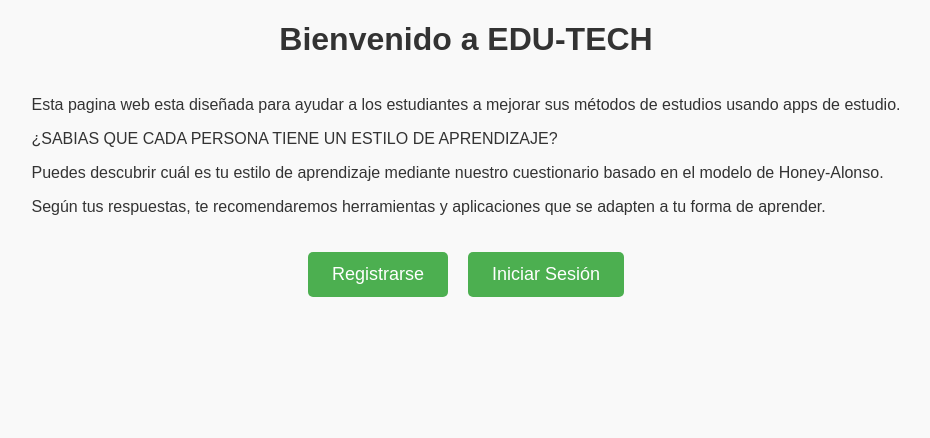
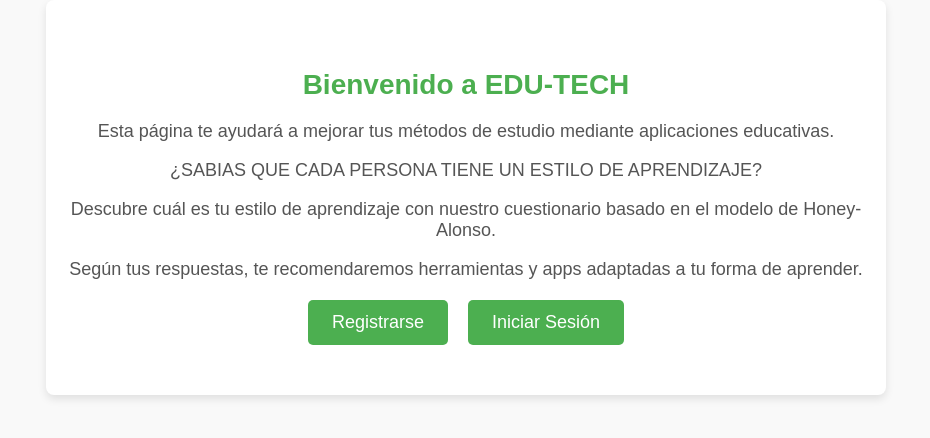
Before and after one commit to AlexandraVillarreal/EDU-tech, a Python web app: template templates/bienvenida.html in a window 1280 px wide. Shown: the top 438 px of the page, without its empty margins (174-1104 px from the left). Run offline with Jinja, Linux system fonts and the light colour scheme; the template is opened without the code that fills it, so the values that code supplies are empty.

Commit message:
añadir app

```diff
--- a/templates/bienvenida.html
+++ b/templates/bienvenida.html
@@ -3,25 +3,22 @@
 <head>
     <meta charset="UTF-8">
     <meta name="viewport" content="width=device-width, initial-scale=1.0">
-    <title>Bienvenido a la Encuesta</title>
+    <title>Bienvenido a EDU-TECH</title>
     <link rel="stylesheet" href="{{ url_for('static', filename='styles.css') }}">
 </head>
 <body>
 
-    <header>
+    <div id="welcome-container">
         <h1>Bienvenido a EDU-TECH</h1>
-    </header>
+        <p>Esta página te ayudará a mejorar tus métodos de estudio mediante aplicaciones educativas.</p>
+        <p>¿SABIAS QUE CADA PERSONA TIENE UN ESTILO DE APRENDIZAJE?</p>
+        <p>Descubre cuál es tu estilo de aprendizaje con nuestro cuestionario basado en el modelo de Honey-Alonso.</p>
+        <p>Según tus respuestas, te recomendaremos herramientas y apps adaptadas a tu forma de aprender.</p>
 
-    <section>
-        <p>Esta pagina web esta diseñada para ayudar a los estudiantes a mejorar sus métodos de estudios usando apps de estudio.</p>
-        <p>¿SABIAS QUE CADA PERSONA TIENE UN ESTILO DE APRENDIZAJE?</p>
-        <p>Puedes descubrir cuál es tu estilo de aprendizaje mediante nuestro cuestionario basado en el modelo de Honey-Alonso.</p>
-        <p>Según tus respuestas, te recomendaremos herramientas y aplicaciones que se adapten a tu forma de aprender.</p>
-    </section>
-
-    <div class="botones">
-        <a href="{{ url_for('registro') }}"><button>Registrarse</button></a>
-        <a href="{{ url_for('login') }}"><button>Iniciar Sesión</button></a>
+        <div class="botones">
+            <a href="{{ url_for('registro') }}"><button>Registrarse</button></a>
+            <a href="{{ url_for('login') }}"><button>Iniciar Sesión</button></a>
+        </div>
     </div>
 
 </body>
```
Also changed, not shown: app.py (+3 -5 lines).
